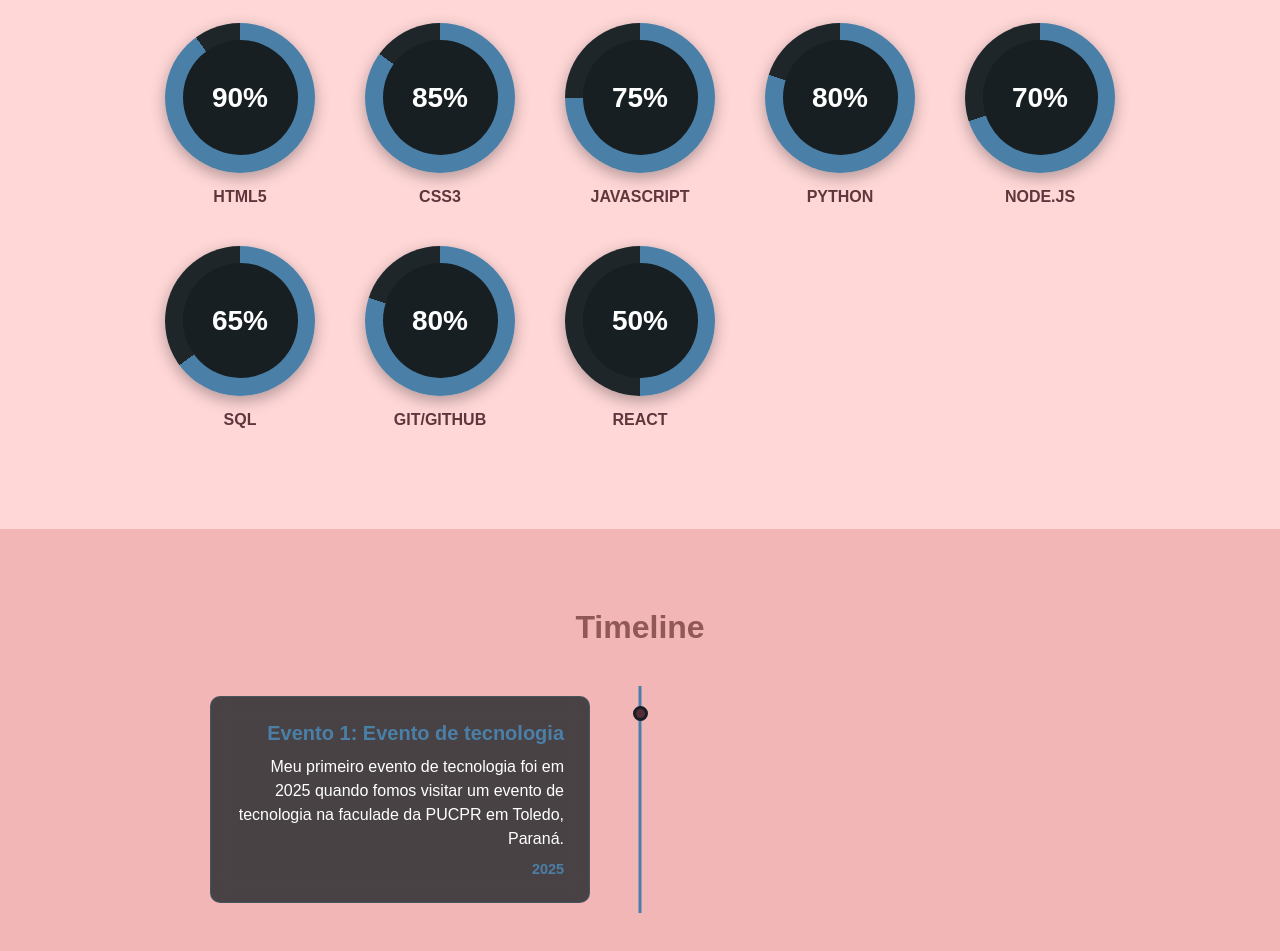
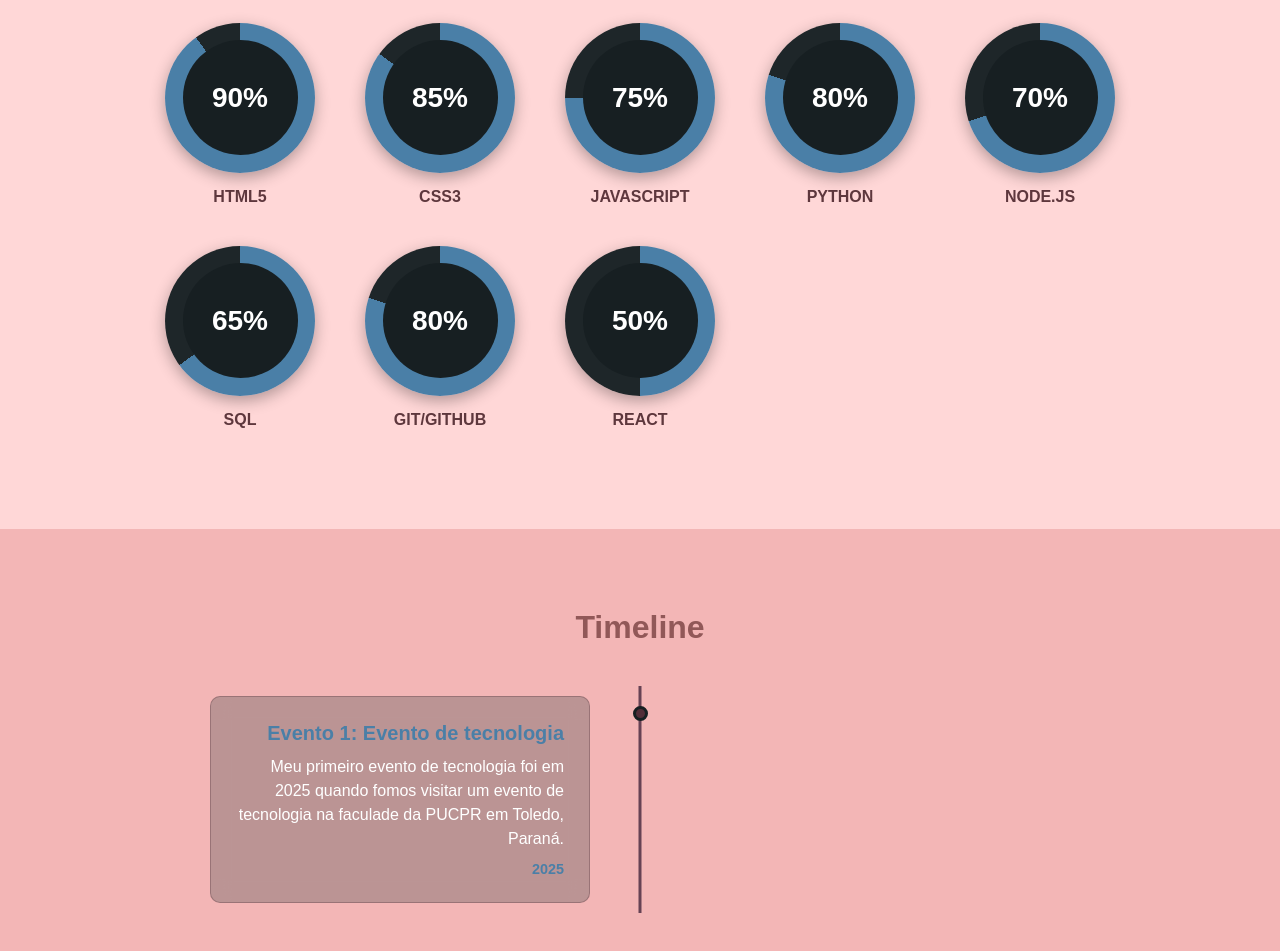
Before and after one commit to alanalisbinski/portfolio-alanacristina, a plain HTML site: page index.html in a window 1280 px wide. Shown: the part 1399-2350 px from the top of the page. Drawn offline with Linux system fonts and the light colour scheme.

Commit message:
Cores alteradas

```diff
--- a/styles.css
+++ b/styles.css
@@ -255,7 +255,7 @@
     left: 50%;
     transform: translateX(-50%);
     width: 3px;
-    background-color: #4A7FA7;
+    background-color: #664254;
 }
 
 .timeline-item {
@@ -294,10 +294,10 @@
 }
 
 .timeline-content {
-    background-color: rgba(30, 38, 41, 0.8);
+    background-color: rgba(173, 141, 141, 0.8);
     padding: 25px;
     border-radius: 10px;
-    border: 1px solid rgba(74, 127, 167, 0.3);
+    border: 1px solid rgba(78, 42, 51, 0.3);
     transition: 0.3s;
     backdrop-filter: blur(10px);
 }
```
